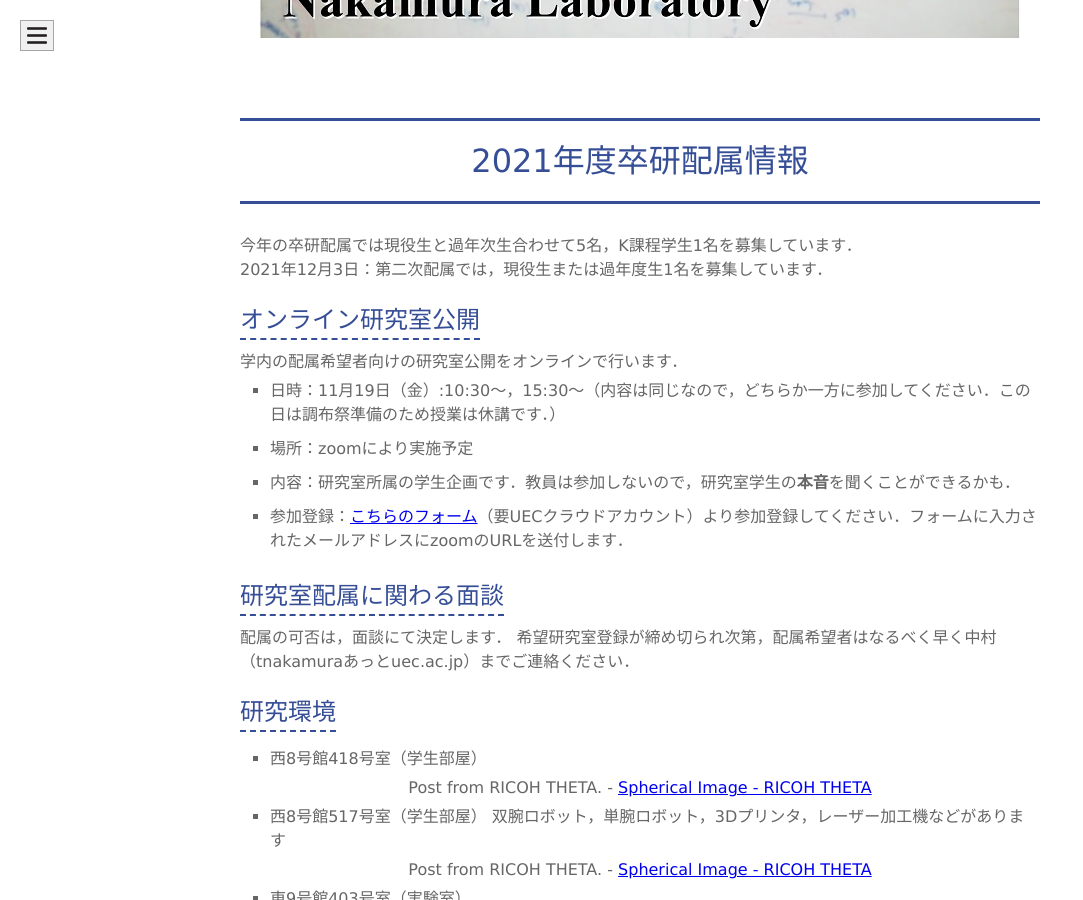
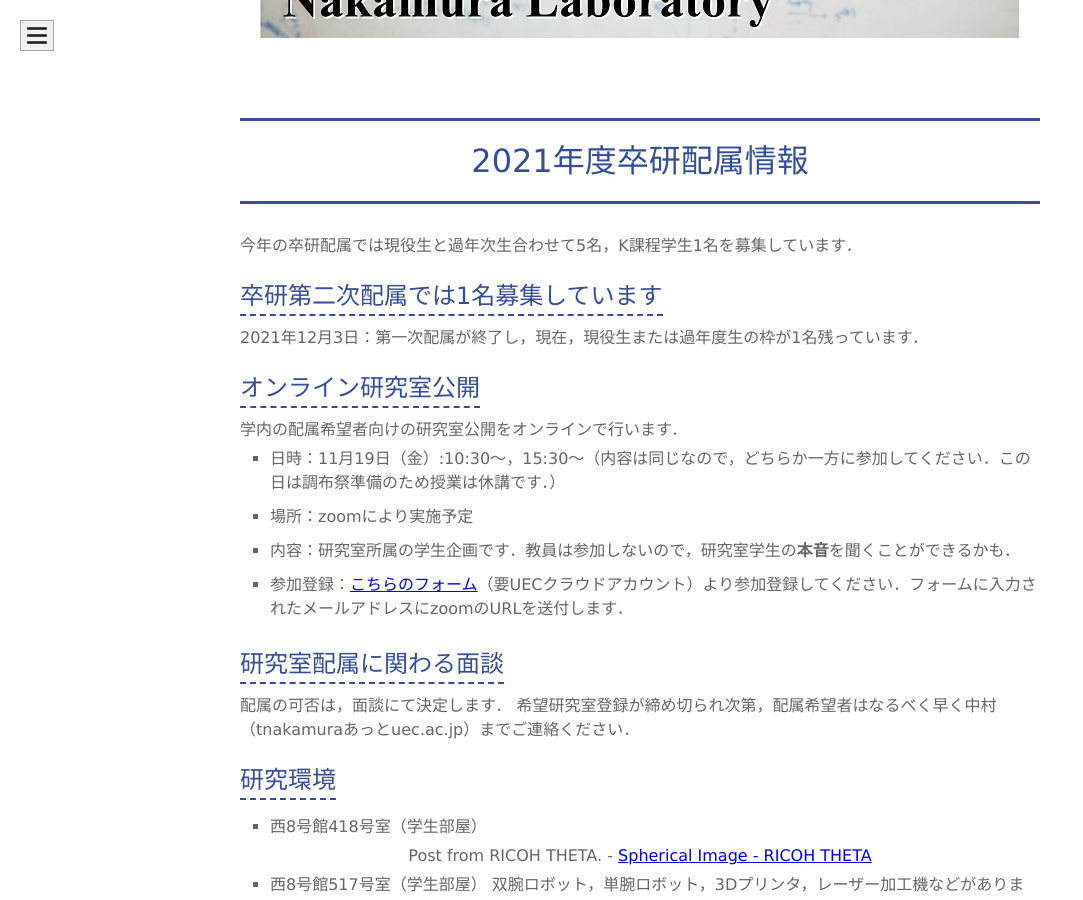
Before and after one commit to naka-lab/naka-lab.github.io, a Jekyll site: the page built from subpages/haizoku.md, in a window 1280 px wide and 900 px high, scrolled down 411 px. Shown: the whole window, without its empty margins (0-1083 px from the left). Built offline with Jekyll 4.4.1, drawn with Linux system fonts in a browser that asks for light colours; comment, search, counter and statistics services are not loaded; our own code applies the rules of GitHub Pages for plain Markdown files.

Commit message:
Update haizoku.md

```diff
--- a/subpages/haizoku.md
+++ b/subpages/haizoku.md
@@ -6,7 +6,9 @@ layout: default
 # 2021年度卒研配属情報
 
 今年の卒研配属では現役生と過年次生合わせて5名，K課程学生1名を募集しています．
-2021年12月3日：第二次配属では，現役生または過年度生1名を募集しています．
+
+## 卒研第二次配属では1名募集しています
+2021年12月3日：第一次配属が終了し，現在，現役生または過年度生の枠が1名残っています．
 
 ## オンライン研究室公開
 学内の配属希望者向けの研究室公開をオンラインで行います．
```
